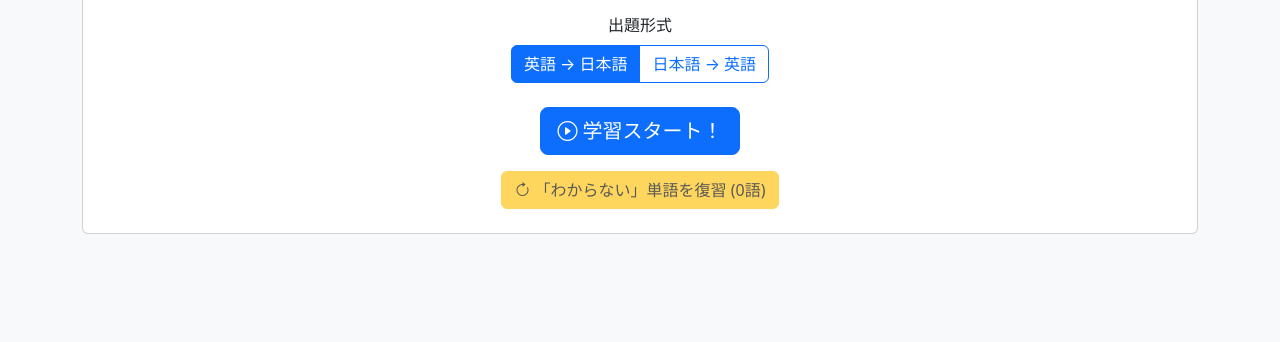
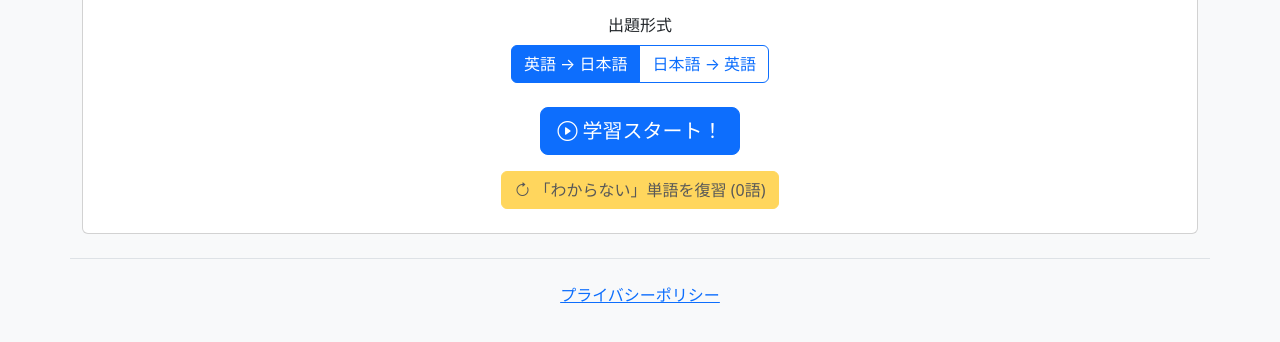
Before and after one commit to KIM12-prog/KIM12-prog.github.io, a plain HTML site: page index.html in a window 1280 px wide. Shown: the part 428-770 px from the top of the page. Drawn offline with nearby package versions, Linux system fonts and the light colour scheme; no server answers.

Commit message:
Add files via upload

```diff
--- a/index.html
+++ b/index.html
@@ -178,6 +178,10 @@
         </div>
     </main>
 
+    <footer class="container text-center py-4 my-4 border-top">
+        <a href="privacy.html" target="_blank">プライバシーポリシー</a>
+    </footer>
+
     <div class="modal fade" id="auth-modal" tabindex="-1">
         <div class="modal-dialog modal-dialog-centered">
             <div class="modal-content">
```
